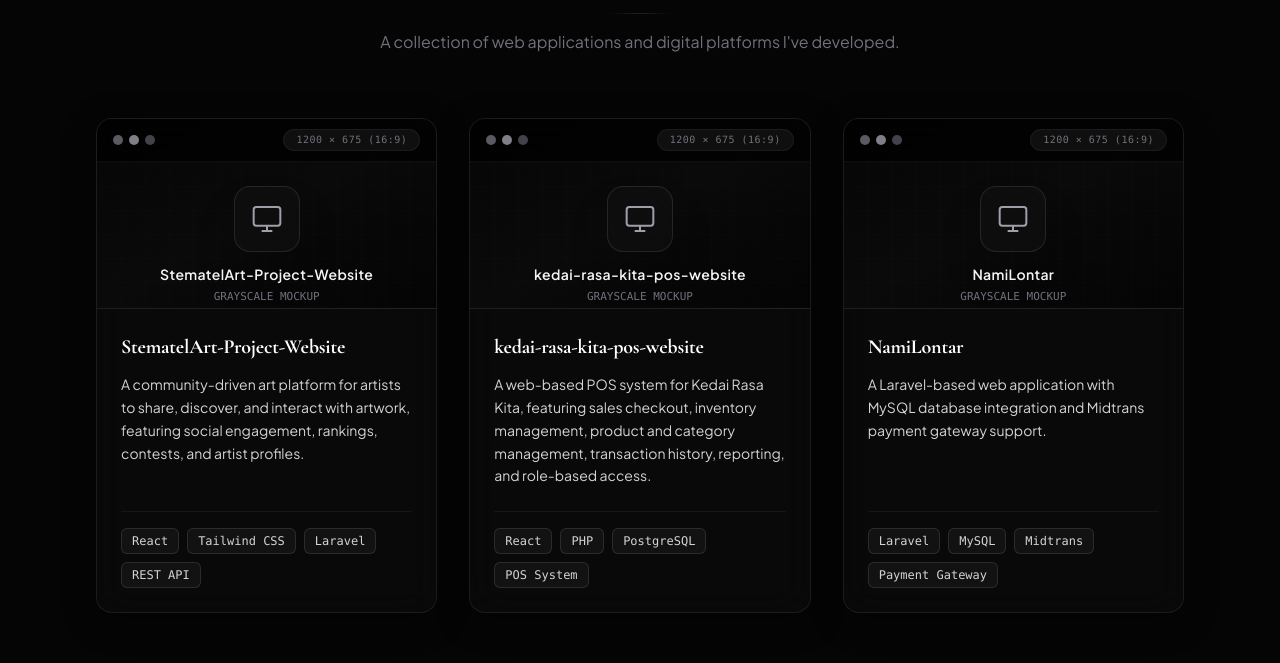
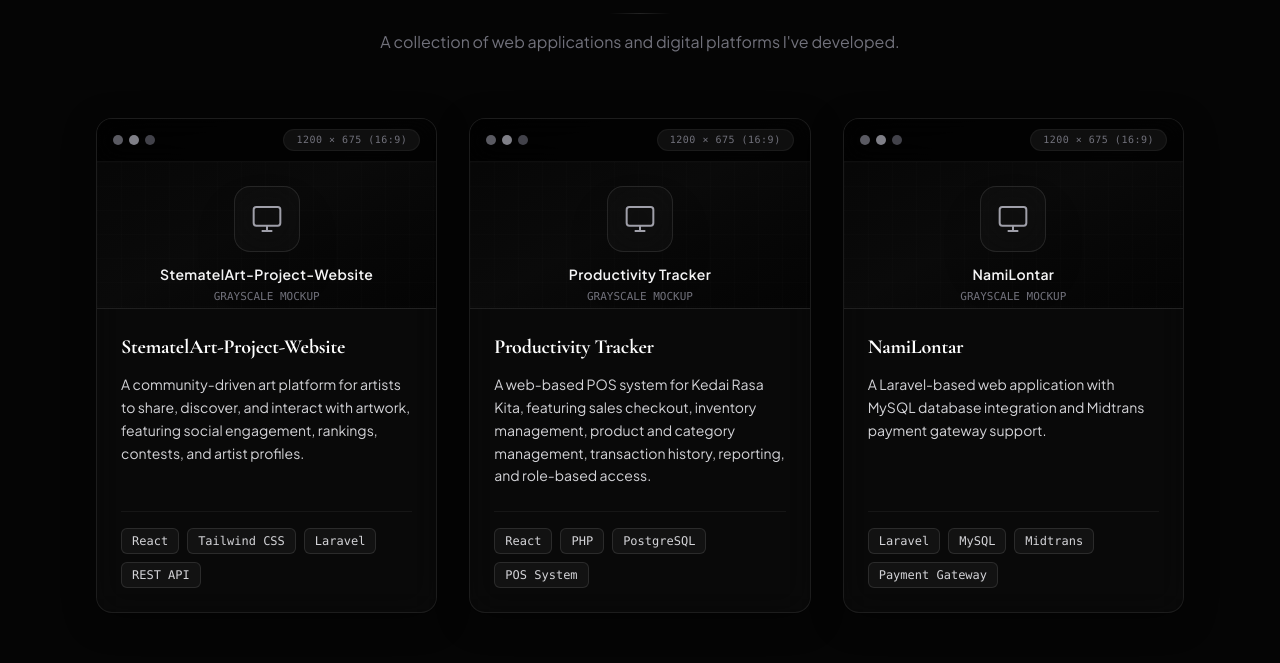
Before and after one commit to Neotsaqif/My-Portfolio, a React (Vite) app: page / in a window 1280 px wide. Shown: the part 2414-3077 px from the top of the page. Built offline with nearby package versions, Linux system fonts and the light colour scheme.

Commit message:
Add GitHub links to project cards

```diff
--- a/src/components/Projects.jsx
+++ b/src/components/Projects.jsx
@@ -4,17 +4,20 @@ const projects = [
   {
     title: "StematelArt-Project-Website",
     description: "A community-driven art platform for artists to share, discover, and interact with artwork, featuring social engagement, rankings, contests, and artist profiles.",
-    tags: ["React", "Tailwind CSS", "Laravel", "REST API"]
+    tags: ["React", "Tailwind CSS", "Laravel", "REST API"],
+    githubUrl: "https://github.com/Neotsaqif/StematelArt-Project-Website"
   },
   {
-    title: "kedai-rasa-kita-pos-website",
+    title: "Productivity Tracker",
     description: "A web-based POS system for Kedai Rasa Kita, featuring sales checkout, inventory management, product and category management, transaction history, reporting, and role-based access.",
-    tags: ["React", "PHP", "PostgreSQL", "POS System"]
+    tags: ["React", "PHP", "PostgreSQL", "POS System"],
+    githubUrl: "https://github.com/Neotsaqif/Productivity-Tracker"
   },
   {
     title: "NamiLontar",
     description: "A Laravel-based web application with MySQL database integration and Midtrans payment gateway support.",
-    tags: ["Laravel", "MySQL", "Midtrans", "Payment Gateway"]
+    tags: ["Laravel", "MySQL", "Midtrans", "Payment Gateway"],
+    githubUrl: "https://github.com/Neotsaqif/NamiLontar"
   }
 ]
 
@@ -31,9 +34,13 @@ export default function Projects() {
 
       <div className="grid grid-cols-1 md:grid-cols-2 lg:grid-cols-3 gap-8">
         {projects.map((project) => (
-          <div
+          <a
             key={project.title}
-            className="group rounded-2xl glass-card overflow-hidden flex flex-col hover:-translate-y-1.5"
+            href={project.githubUrl}
+            target="_blank"
+            rel="noopener noreferrer"
+            aria-label={`View ${project.title} on GitHub`}
+            className="group rounded-2xl glass-card overflow-hidden flex flex-col hover:-translate-y-1.5 focus:-translate-y-1.5 focus:outline-none focus-visible:ring-2 focus-visible:ring-cyan-300 cursor-pointer"
           >
             <ProjectCoverPlaceholder title={project.title} />
 
@@ -58,7 +65,7 @@ export default function Projects() {
                 ))}
               </div>
             </div>
-          </div>
+          </a>
         ))}
       </div>
     </section>
```
